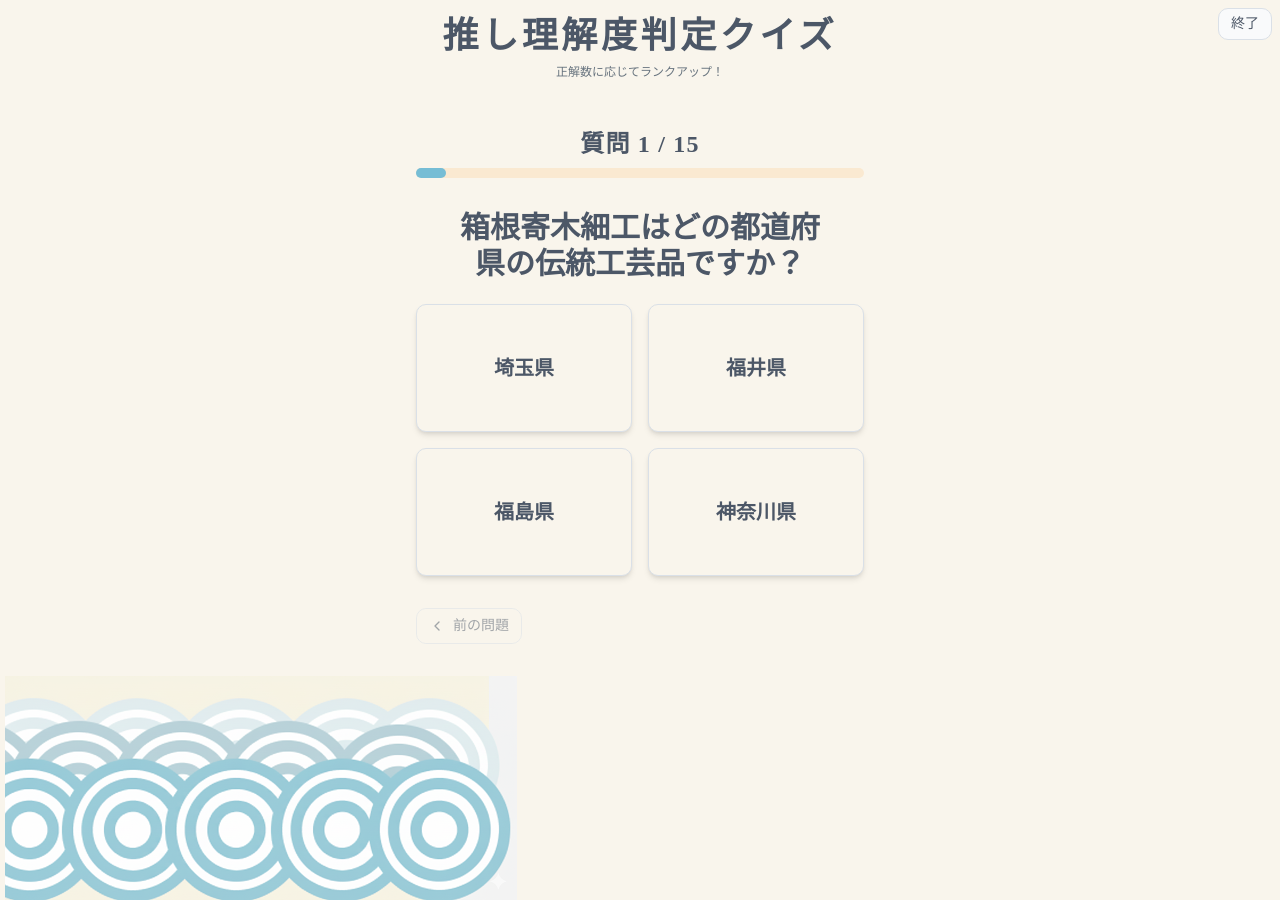
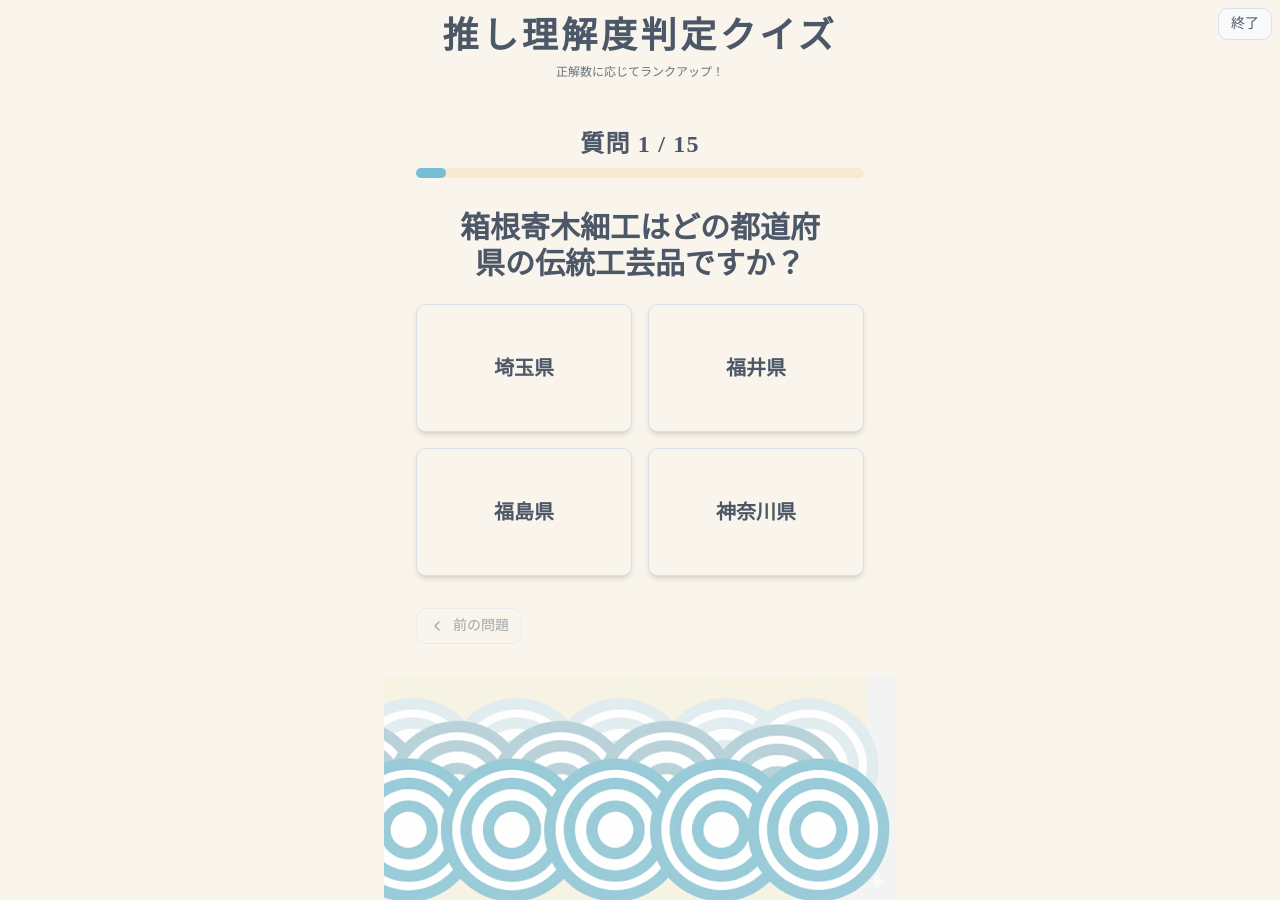
Before and after one commit to nuusan777/v0-japanese-craft-quiz-, a Next.js app: page /quiz in a window 1280 px wide. Built offline with nearby package versions, Linux system fonts and the light colour scheme; a web font is replaced by a local one.

Commit message:
ほぼ完成

```diff
--- a/app/quiz/page.tsx
+++ b/app/quiz/page.tsx
@@ -166,7 +166,7 @@ export default function QuizPage() {
           backgroundImage: 'url("/unnamed.png")',
           backgroundRepeat: 'no-repeat',
           backgroundSize: 'contain',
-          backgroundPosition: 'left 5px bottom',
+          backgroundPosition: 'center bottom',
         }}
       >
       </footer>
```
